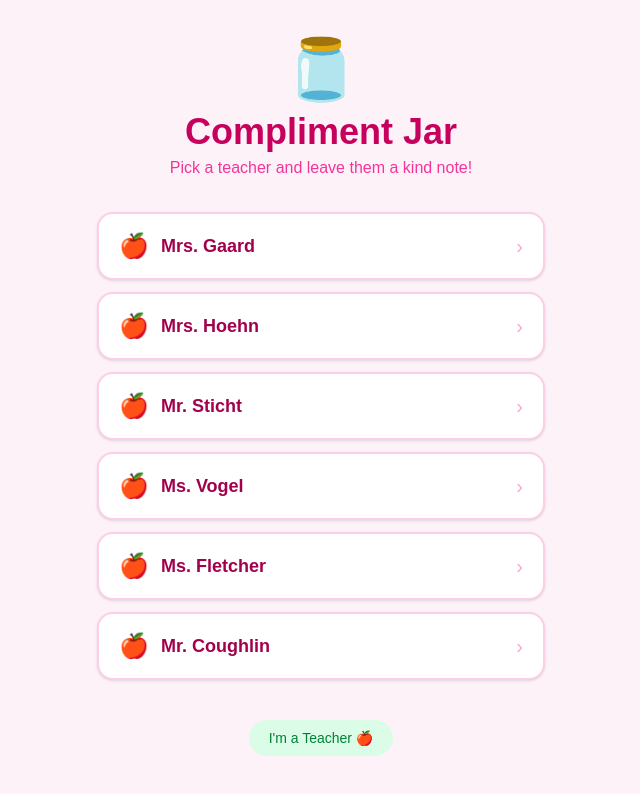
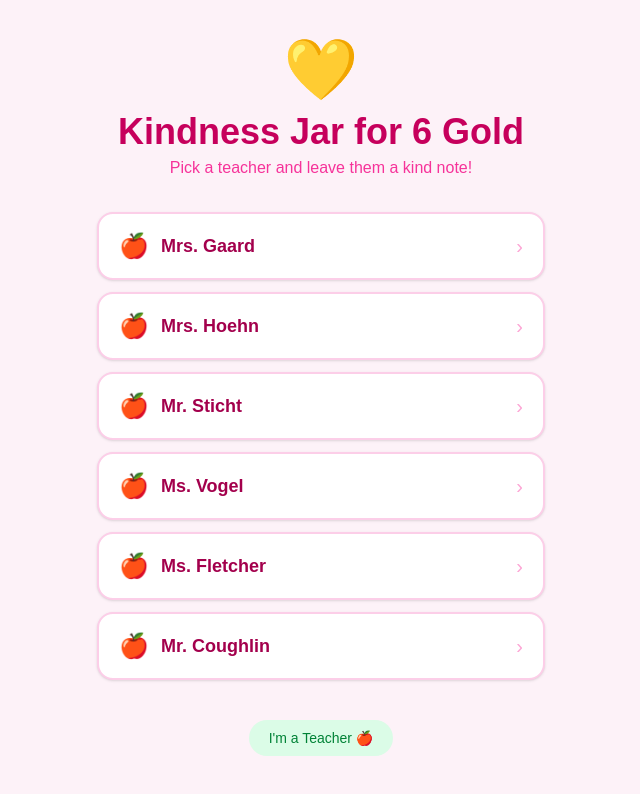
Before and after one commit to sunenihs/compliment-jar-web, a Next.js app: page / in a window 1280 px wide. Shown: the top 794 px of the page, without its empty margins (319-959 px from the left). Built offline with nearby package versions, Linux system fonts and the light colour scheme.

Commit message:
Change title to Kindness Jar for 6 Gold

```diff
--- a/app/layout.js
+++ b/app/layout.js
@@ -12,7 +12,7 @@ const geistMono = Geist_Mono({
 });
 
 export const metadata = {
-  title: "Compliment Jar",
+  title: "Kindness Jar for 6 Gold",
   description: "Leave a kind note for your teachers!",
 };
 
--- a/app/page.js
+++ b/app/page.js
@@ -4,8 +4,8 @@ import { TEACHERS } from '@/lib/teachers';
 export default function Home() {
   return (
     <main className="min-h-screen bg-pink-50 flex flex-col items-center px-4 py-10">
-      <div className="text-6xl mb-3">🫙</div>
-      <h1 className="text-4xl font-bold text-pink-700 mb-1">Compliment Jar</h1>
+      <div className="text-6xl mb-3">💛</div>
+      <h1 className="text-4xl font-bold text-pink-700 mb-1">Kindness Jar for 6 Gold</h1>
       <p className="text-pink-500 mb-8 text-center">Pick a teacher and leave them a kind note!</p>
 
       <div className="w-full max-w-md flex flex-col gap-3">
```
